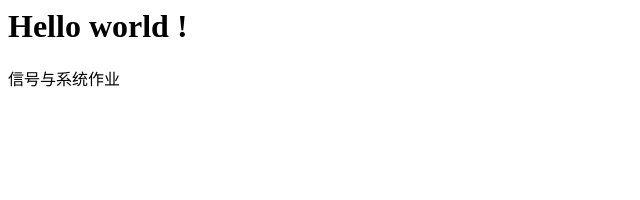
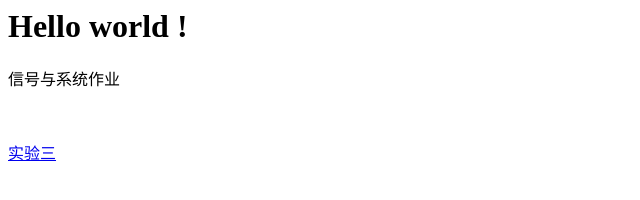
Before and after one commit to Hsin-yh/Hsin-yh.github.io, a plain HTML site: page index.html in a window 1280 px wide. Shown: the full height of the page, 0-640 px from the left. Drawn offline with Linux system fonts and the light colour scheme.

Commit message:
第三次提交

```diff
--- a/index.html
+++ b/index.html
@@ -6,5 +6,5 @@ Hello world !
     信号与系统作业
 </p>
 <br>
-
+<p><a href="https://github.com/Hsin-yh/SystemAndSignalHomeWork">实验三</a></p>
 </html>
```
